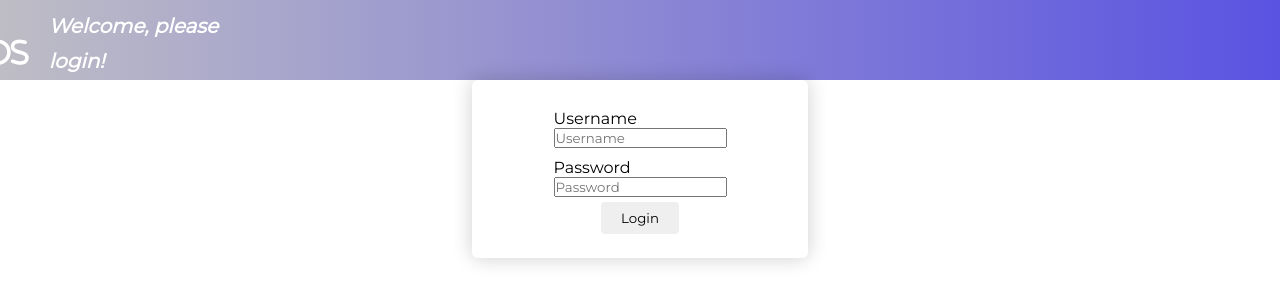
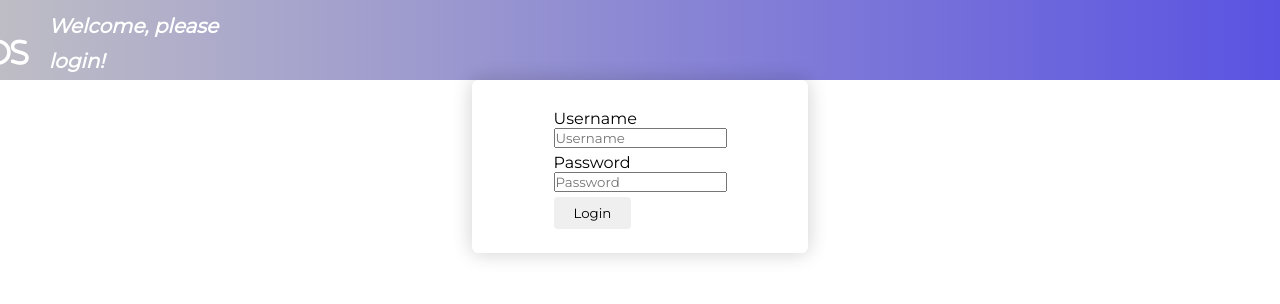
Before and after one commit to Lefteris2993/softeng69, a React (Create React App) app in the folder front-end/: page /charge in a window 1280 px wide. Shown: the top 304 px of the page. Built offline with nearby package versions, Linux system fonts and the light colour scheme.

Commit message:
login-logout small fixes

```diff
--- a/front-end/src/components/login/login.js
+++ b/front-end/src/components/login/login.js
@@ -110,6 +110,7 @@ class Login extends React.Component {
     }
     return (
       <div className="Login">
+        <form onSubmit={this.handleSubmit}>
         <div className="input-group">
           <label htmlFor="username">Username</label>
           <input
@@ -140,11 +141,10 @@ class Login extends React.Component {
           </small>
         </div>
         <button
-          type="button"
-          className="login-btn"
-          onClick={this
-            .handleSubmit}>Login</button>
+          type="submit"
+          className="login-btn">Login</button>
         {this.renderRedirect()}
+        </form>
       </div>
 
     )
--- a/front-end/src/components/logoutbutton/logoutbutton.js
+++ b/front-end/src/components/logoutbutton/logoutbutton.js
@@ -14,7 +14,7 @@ class Logoutbutton extends React.Component {
         axios({
             method: 'post',
             url: config.apiUrl + '/logout',
-            headers: {'x-observatory-auth': sessionStorage.getItem('token')}
+            headers: {'x-observatory-auth': localStorage.getItem('token')}
           }).then( res => {
             console.log(res);
             if(res.status === 200){
```
